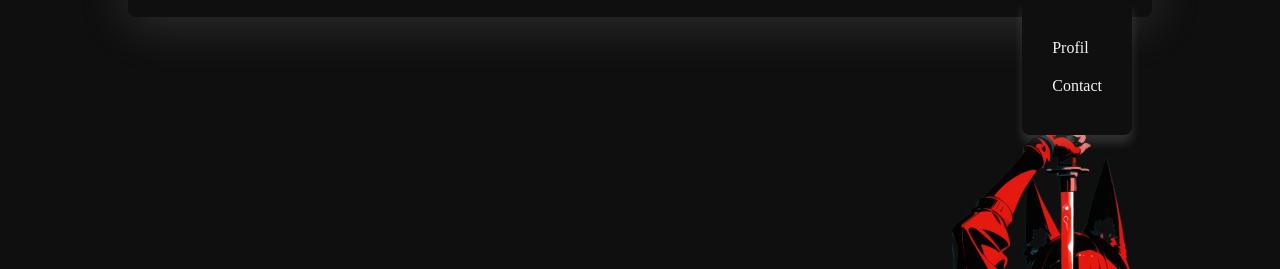
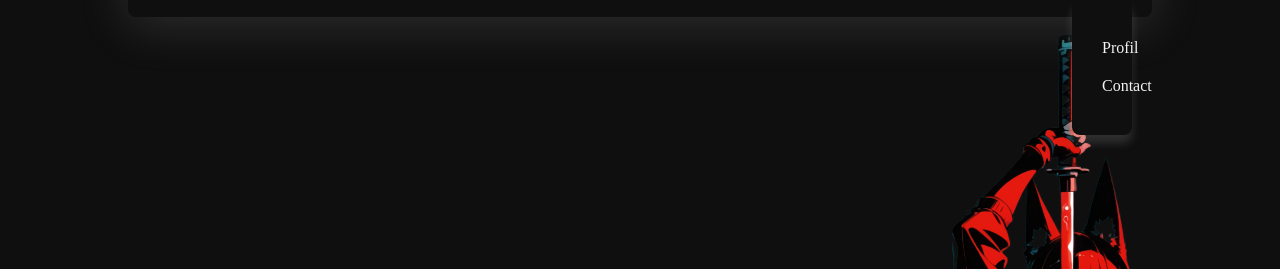
Before and after one commit to Mhmd7uLL/Personal-Blog-unoff, a plain HTML site: page index.html in a window 1280 px wide. Both pictures are taken after a click on the picture 1116 px from the left and 39 px from the top of the page. Shown: the part 66-335 px from the top of the page. Drawn offline with Linux system fonts and the light colour scheme.

Commit message:
Update style.css

```diff
--- a/style/style.css
+++ b/style/style.css
@@ -18,6 +18,7 @@ header {
     justify-content: space-between;
     align-items: center;
     width: 80%;
+    max-width: 100%;
     padding: 20px;
     background-color: #0f0f0f;
     border-radius: 8px;
@@ -101,6 +102,9 @@ header {
   border-radius: 8px;
   box-shadow: 0 8px 10px rgba(182, 182, 182, 0.2);
   padding: 30px;
+  width: 100%;
+  right: 0;
+  box-sizing: border-box;
 
   /* Animasi menu burger */
   visibility: hidden;
@@ -189,6 +193,7 @@ main {
     flex-direction: column;
     align-items: center;
     width: 80%;
+    max-width: 100%;
     padding: 20px;
     border-radius: 10px;
     box-shadow: 0 7px 50px 0 rgba(182, 182, 182, 0.2);
```
